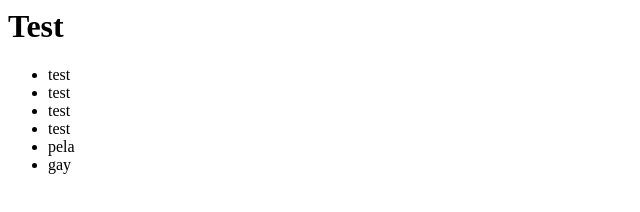
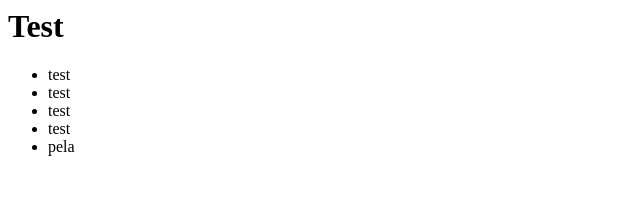
Before and after one commit to LucaAngioloni/SmokeGL, a plain HTML site: page index.html in a window 1280 px wide. Shown: the full height of the page, 0-640 px from the left. Drawn offline with Linux system fonts and the light colour scheme.

Commit message:
removed gay

```diff
--- a/index.html
+++ b/index.html
@@ -10,6 +10,5 @@
 	<li>test</li>
 	<li>test</li>
 	<li>pela</li>
-	<li>gay</li>
 </ul>
 </body>
```
